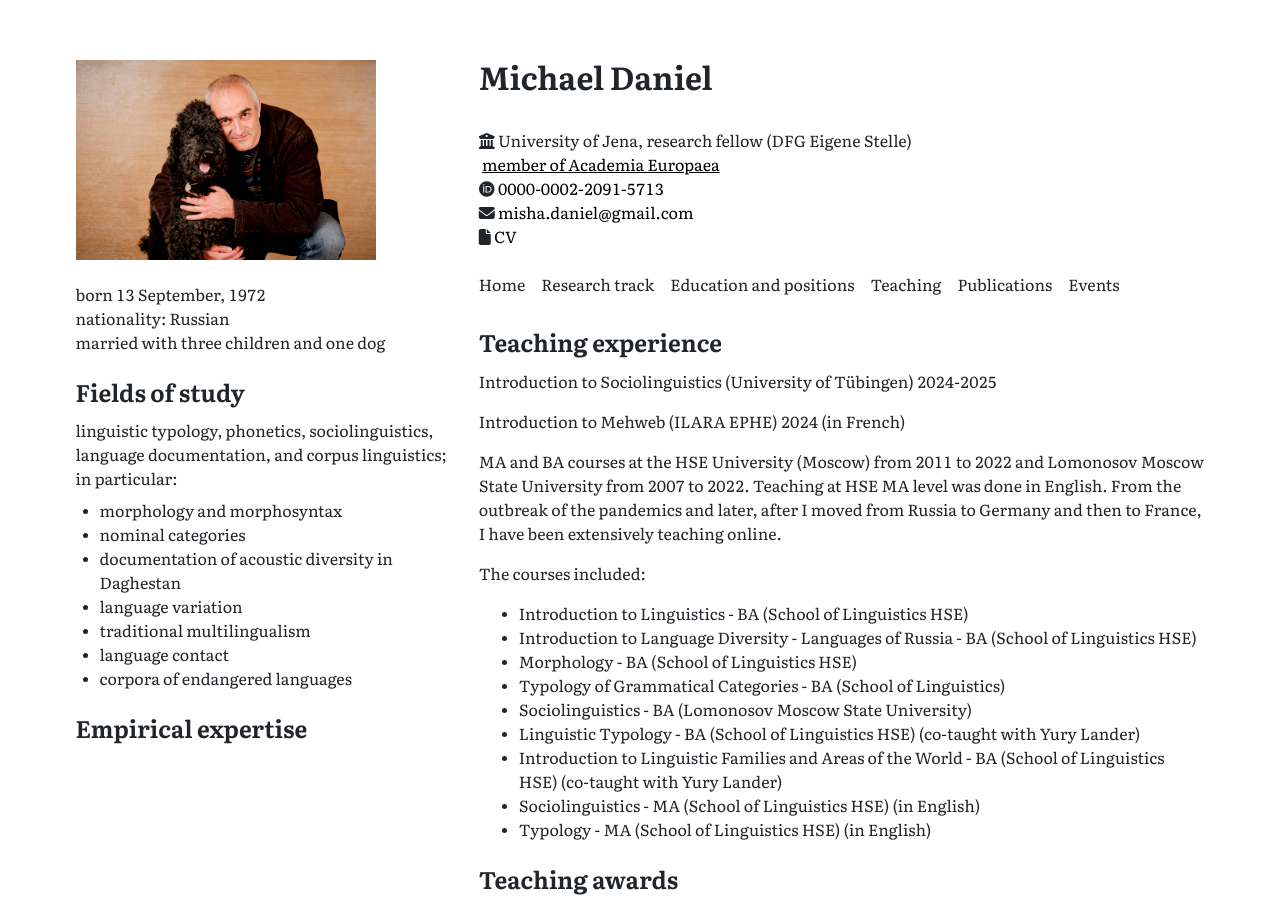
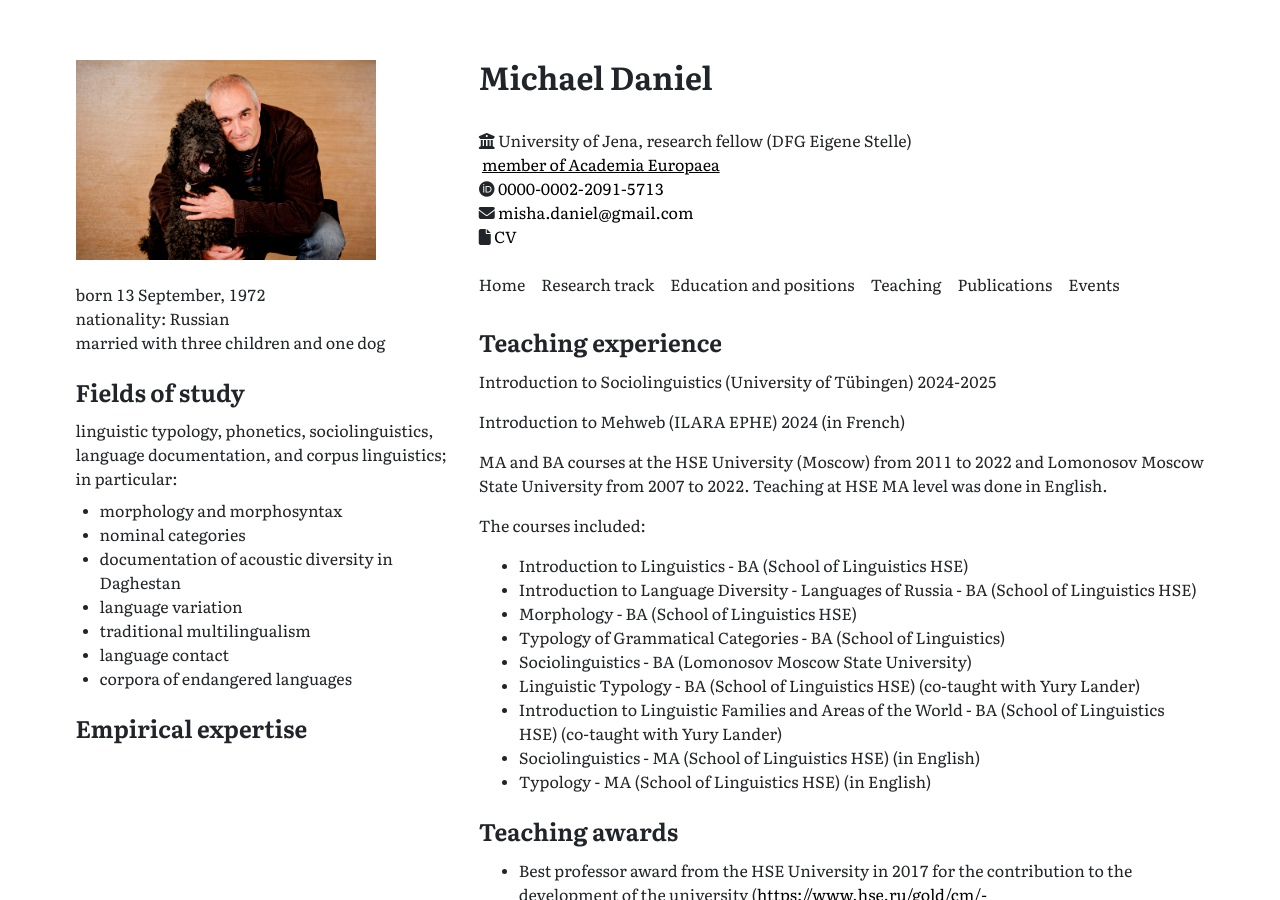
Before and after one commit to MishaDaniel/mishadaniel.github.io, a Jekyll site: the page built from teaching.html, in a window 1280 px wide and 900 px high. Built offline with Jekyll 4.4.1, drawn with Linux system fonts in a browser that asks for light colours; nearby versions of some CDN libraries.

Commit message:
Update teaching experience details in teaching.yml
Removed mention of online teaching after moving from Russia.

```diff
--- a/_data/teaching.yml
+++ b/_data/teaching.yml
@@ -2,7 +2,7 @@ courses:
   info:
     - Introduction to Sociolinguistics (University of Tübingen) 2024-2025
     - Introduction to Mehweb (ILARA EPHE) 2024 (in French)
-    - "MA and BA courses at the HSE University (Moscow) from 2011 to 2022 and Lomonosov Moscow State University from 2007 to 2022. Teaching at HSE MA level was done in English. From the outbreak of the pandemics and later, after I moved from Russia to Germany and then to France, I have been extensively teaching online."
+    - "MA and BA courses at the HSE University (Moscow) from 2011 to 2022 and Lomonosov Moscow State University from 2007 to 2022. Teaching at HSE MA level was done in English."
     - "The courses included:"
   list:
     - "Introduction to Linguistics - BA (School of Linguistics HSE)"
```
